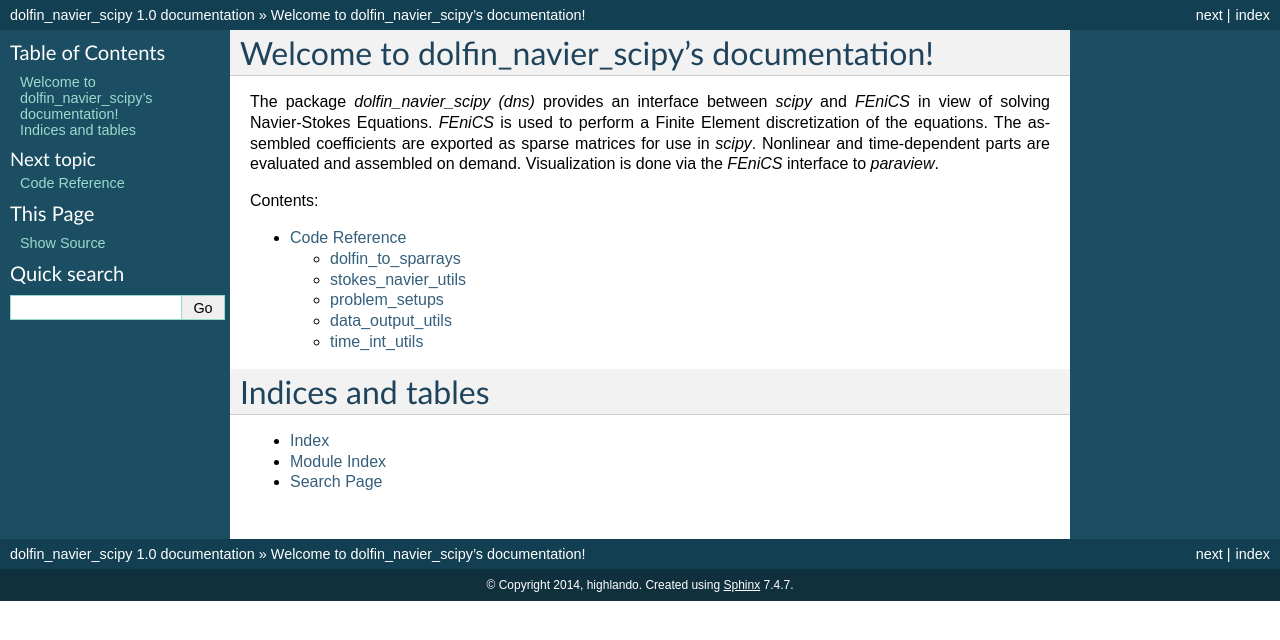
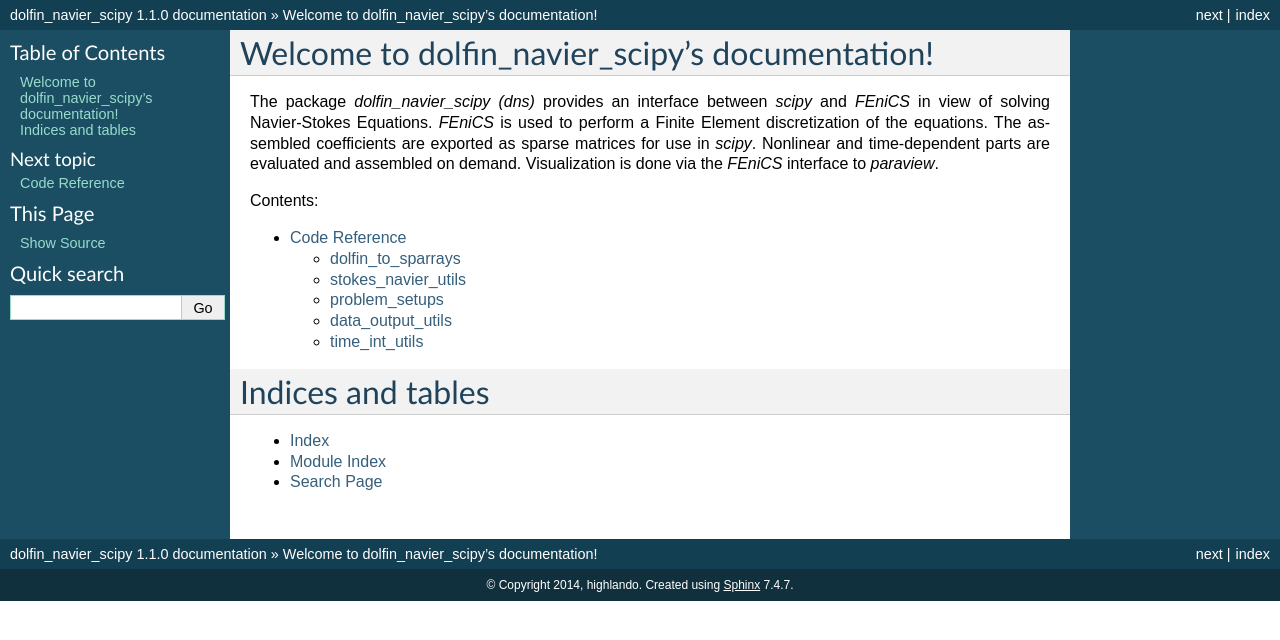
Before and after one commit to highlando/dolfin_navier_scipy, a Sphinx documentation site: the page built from docs/index.rst, in a window 1280 px wide. Shown: the top 640 px of the page. Built offline with Sphinx 7.4.7, drawn with Linux system fonts in a browser that asks for light colours.

Commit message:
working on the docs #12

```diff
--- a/docs/conf.py
+++ b/docs/conf.py
@@ -68,9 +68,9 @@ copyright = u'2014, highlando'
 # built documents.
 #
 # The short X.Y version.
-version = '1.0'
+version = '1.1.0'
 # The full version, including alpha/beta/rc tags.
-release = '1.0'
+release = '1.1.0'
 
 # The language for content autogenerated by Sphinx. Refer to documentation
 # for a list of supported languages.
--- a/dolfin_navier_scipy/__init__.py
+++ b/dolfin_navier_scipy/__init__.py
@@ -2,10 +2,11 @@ from . import dolfin_to_sparrays
 from . import data_output_utils
 from . import problem_setups
 from . import stokes_navier_utils
+from . import time_int_utils
 
 __all__ = ["dolfin_to_sparrays",
            "data_output_utils",
            "stokes_navier_utils",
            "problem_setups",
-           "time_step_schemes",
+           "time_int_utils",
            "residual_checks"]
```
